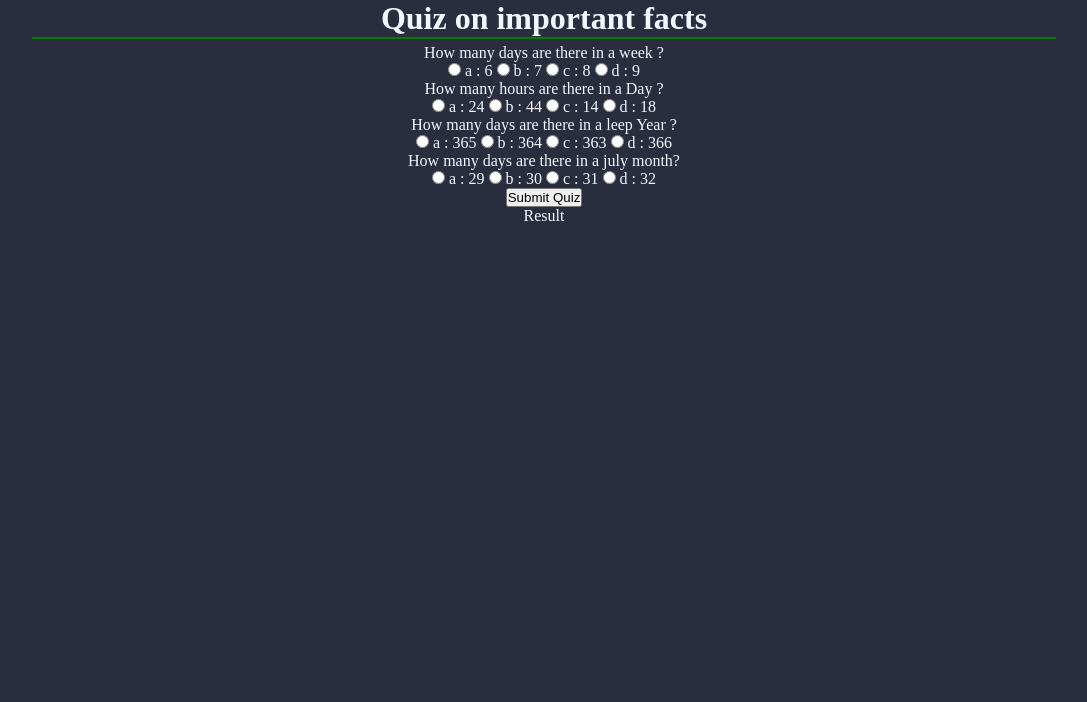
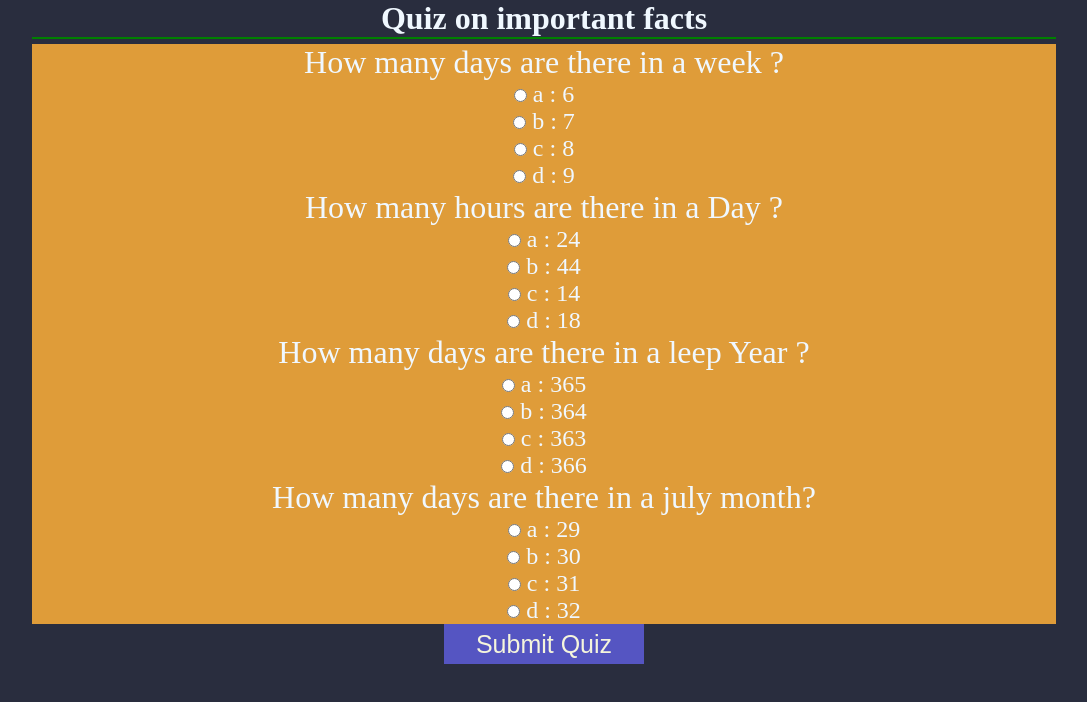
Before and after one commit to Hansh-1484519/Quiz_master, a plain HTML site: page index.html in a window 1280 px wide. Shown: the whole page, without its empty margins (96-1183 px from the left). Drawn offline with Linux system fonts and the light colour scheme.

Commit message:
updated styling for the quiz page

```diff
--- a/index.html
+++ b/index.html
@@ -12,6 +12,9 @@
 <body>
   <h1 id ="heading">Quiz on important facts</h1>
   <div id="quiz-container">
+    <!--
+      format
+
       Quiz Question. <br>
       <label for="quiz">
         <input type="radio" name="quiz" id="quiz"> a : Option 1
@@ -25,9 +28,11 @@
       <label for="quiz">
         <input type="radio" name="quiz" id="quiz"> d : Option 4
       </label> <br>
+    -->
+
   </div>
   <button id="submit">Submit Quiz</button>
-  <div id="result"> Result </div>
+  <div id="result">  </div>
   <script src="script.js"></script>
 </body>
 
--- a/style.css
+++ b/style.css
@@ -6,13 +6,30 @@
 body{
     margin : auto;
     width : 80%;
-    background-color: darkgrey;
+    background-color: #292d3e;
     text-align: center;
-    background: #292d3e;;
     color :aliceblue;
 }
-.quiz-container{
-    background-color: azure;
-    height: 400px;
+#quiz-container{
+    background-color: rgb(223, 156, 57);
+    display: flex;
+    flex-direction: column;
 
 }
+.question{
+    font-size: 2em;
+    float: left;
+}
+.answer{
+    display : flex;
+    flex-direction: column;
+    font-size: 1.5em;
+}
+button{
+    font-size: 25px;
+    color :beige;
+    background-color: rgb(85, 85, 194);
+    height : 40px;
+    width : 200px;
+    border: none;
+}
```
Lines whose indentation alone changed are shown as unchanged.
